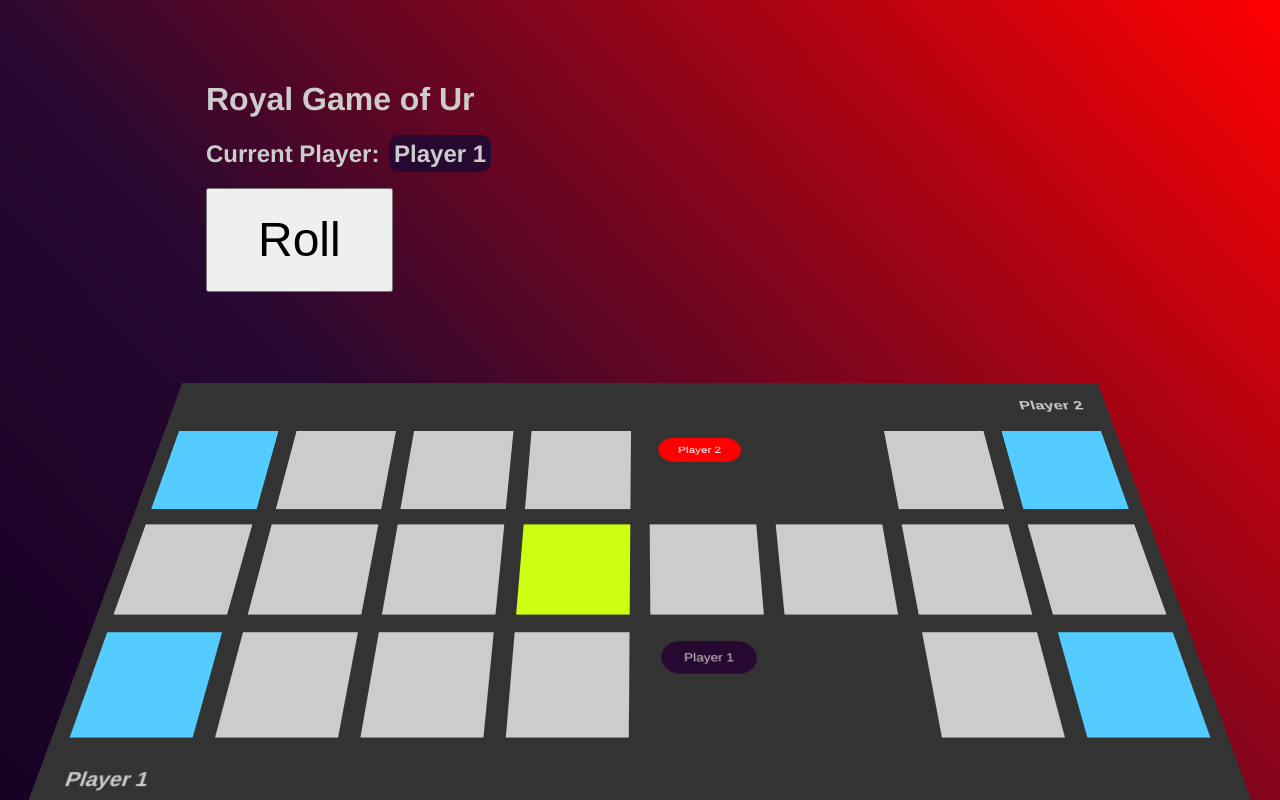
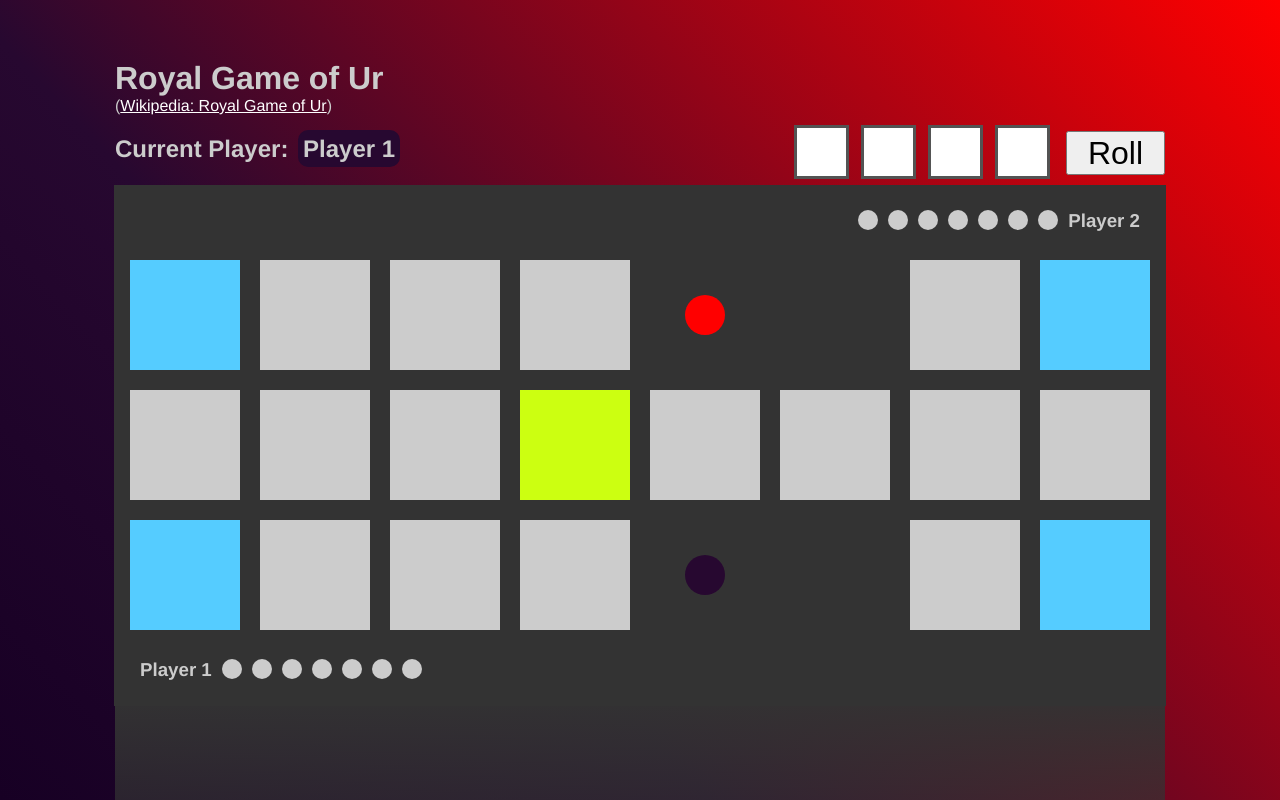
Before and after one commit to manfrin/game_of_ur_vue, a Vue app: page / in a window 1280 px wide. Shown: the top 800 px of the page. Built offline with nearby package versions, Linux system fonts and the light colour scheme.

Commit message:
Lots of cleanup.

```diff
--- a/src/components/Board.vue
+++ b/src/components/Board.vue
@@ -1,21 +1,22 @@
 <template>
   <div>
     <div class='board-container'>
-      <h3 class='player-2-name'>Player 2</h3>
+      <h3 class='player-2-name'><PipDisplay playerSide='player2' /> Player 2</h3>
       <TileRow :pips='pips' :layout='boardLayout.player' playerSide='player2' :validMoves='validMoves'/>
       <TileRow :pips='pips' :layout='boardLayout.middle' playerSide='middle' :validMoves='validMoves'/>
       <TileRow :pips='pips' :layout='boardLayout.player' playerSide='player1' :validMoves='validMoves'/>
-      <h3 class='player-1-name'>Player 1</h3>
+      <h3 class='player-1-name'>Player 1 <PipDisplay playerSide='player1' /></h3>
     </div>
   </div>
 </template>
 
 <script>
 import TileRow from "./TileRow.vue"
+import PipDisplay from "./PipDisplay.vue"
 
 export default {
   name: 'Board',
-  components: {TileRow},
+  components: {TileRow, PipDisplay},
   props: {
     validMoves: Object,
   },
@@ -51,7 +52,7 @@ export default {
 .board-container {
   display: inline-block;
   background: #333;
-  transform: rotateX(35deg);
+  /* transform: rotateX(35deg); */
   padding: 6px;
 }
 .player-1-name {
--- a/src/components/Controls.vue
+++ b/src/components/Controls.vue
@@ -1,5 +1,5 @@
 <template>
-  <button v-if='canRoll' @click='clickRoll'>Roll</button>
+  <button :disabled='!canRoll' @click='clickRoll'>Roll</button>
 </template>
 
 <script>
@@ -21,7 +21,9 @@ export default {
 <style scoped>
 button {
   line-height: 0;
-  padding: 50px;
-  font-size: 3em;
+  padding: 20px;
+  font-size: 2em;
+  vertical-align: middle;
+  margin: 0 0px 0 10px;
 }
 </style>
--- a/src/components/Die.vue
+++ b/src/components/Die.vue
@@ -1,7 +1,6 @@
 <template>
-  <div v-if='!canRoll'>
-    <p>Moves: {{ moves }} </p>
-    <div class='dice' v-for="(dice, index) in die" :key='index' :class='{rolledPip: dice > 0}'>
+  <div>
+    <div class='dice' v-for="(dice, index) in die" :key='index' :class='{rolledPip: dice > 0, disabled: canRoll}'>
       {{ dice }}
     </div>
   </div>
@@ -40,4 +39,10 @@ export default {
   background-color: #333;
   color: #ccc;
 }
+
+.dice.disabled {
+  border: 3px solid rgb(83, 83, 83);
+  background-color: #fff;
+  color: #fff;
+}
 </style>
--- a/src/components/Game.vue
+++ b/src/components/Game.vue
@@ -1,10 +1,15 @@
 <template>
   <div>
     <header>
-      <h1>Royal Game of Ur</h1>
-      <h2>Current Player: <span :class='currentPlayer'>{{ currentPlayerReadable }}</span></h2>
-      <div class='die'>
-        <Die />
+      <div class='header-half'>
+        <h1>Royal Game of Ur</h1>
+        <p>(<a href="https://en.wikipedia.org/wiki/Royal_Game_of_Ur" target="_blank">Wikipedia: Royal Game of Ur</a>)</p>
+        <h2>Current Player: <span :class='currentPlayer'>{{ currentPlayerReadable }}</span></h2>
+      </div>
+      <div class='header-half right'>
+        <div class='die'>
+          <Die />
+        </div>
         <Controls />
       </div>
     </header>
@@ -79,14 +84,45 @@ export default {
 </script>
 
 <style>
-.board {
-  perspective: 1000px;
+
+header {
+  width: 1050px;
+  display: inline-block;
+  text-align: left;
 }
 
-header {
-  width: 868px;
+h1 {
+  margin: 0;
+  padding: 0;
+}
+
+p {
+  margin: 0;
+}
+
+a {
+  color: #fff;
+}
+
+
+a:visited {
+  color: #fff;
+}
+
+
+a:hover {
+  color: #ff0000;
+}
+
+.header-half {
   display: inline-block;
-  text-align: left;
+  width: 50%;
+  margin: 0;
+  padding: 0;
+}
+
+.right {
+  text-align: right;
 }
 
 span {
@@ -105,7 +141,7 @@ span.player2 {
 }
 
 .die {
-  height: 120px;
+  display: inline-block;
 }
 
 </style>
--- a/src/components/Logs.vue
+++ b/src/components/Logs.vue
@@ -1,7 +1,7 @@
 <template>
   <div class='log-container'>
     <ul>
-      <li v-for='(log, i) in logs.slice().reverse()' :key='i'>
+      <li v-for='(log, i) in logs.slice().reverse().slice(0, 20)' :key='i'>
         <span :class='log.player'>{{ readablePlayer(log.player) }}</span> {{ log.text }}
       </li>
     </ul>
@@ -35,7 +35,8 @@ export default {
 
 ul {
   list-style: none;
-  width: 1205px;
+  /* width: 1205px; */
+  width: 1020px;
   text-align: left;
   line-height: 2em;
   padding: 15px;
--- /dev/null
+++ b/src/components/PipDisplay.vue
@@ -0,0 +1,51 @@
+<template>
+  <div class='pip-display'>
+    <div v-for='(pip, i) in finishedPips' :key='i + "_finished"' :class='[playerSide, "pips", "finished"]'></div>
+    <div v-for='(pip, i) in unfinishedPips' :key='i + "_unfinished"' :class='[playerSide, "pips", "unfinished"]'></div>
+  </div>
+</template>
+
+<script>
+export default {
+  name: 'PipDisplay',
+  props: {
+    playerSide: String
+  },
+  computed: {
+    pipCompletion () {
+      return this.$store.getters.pipCompletion[this.playerSide]
+    },
+    finishedPips () {
+      return this.pipCompletion.finished
+    },
+    unfinishedPips () {
+      return this.pipCompletion.unfinished
+    }
+  }
+}
+</script>
+
+<style scoped>
+.pip-display {
+  width: 250px;
+  display: inline-block;
+}
+
+.pips {
+  height: 20px;
+  width: 20px;
+  border-radius: 20px;
+  margin: 0 5px -3px 5px;
+  background-color: #ccc;
+  display: inline-block;
+}
+
+.pips.finished.player1 {
+  background-color: #270830;
+}
+
+.pips.finished.player2 {
+  background-color: #ff0000;
+}
+
+</style>
--- a/src/components/Tile.vue
+++ b/src/components/Tile.vue
@@ -1,6 +1,6 @@
 <template>
   <div class='board-space' v-bind:class='classObject' @mouseover='isHovering' @click='move'>
-    <p v-if='hasPip' v-bind:class='pip'>{{ pipName }}</p>
+    <p v-if='hasPip' v-bind:class='pip'></p>
   </div>
 </template>
 
@@ -12,6 +12,10 @@ export default {
     playerSide: String
   },
   computed: {
+    checkHover() {
+      return this.$store.state.canPlay &&
+        (this.$store.getters.opponent !== this.playerSide)
+    },
     canMoveTo () {
       return this.onside && this.validTargets.includes(this.address)
     },
@@ -122,20 +126,23 @@ export default {
       }
     },
     isHovering() {
-      this.$store.dispatch('hover', {address: this.address, playerSide: this.playerSide, canMoveTo: this.canMoveTo, canMoveFrom: this.canMoveFrom})
+      if (this.checkHover) {
+        this.$store.dispatch('hover', {address: this.address, playerSide: this.playerSide, canMoveTo: this.canMoveTo, canMoveFrom: this.canMoveFrom})
+      }
     }
   }
 }
 </script>
 
-<style>
+<style scoped>
 .board-space {
   width: 110px;
   height: 110px;
-  display: inline-block;
+  display: inline-flex;
   font-size: .8em;
   vertical-align: middle;
   margin: 10px;
+  align-items: center;
 }
 
 .start {
@@ -189,8 +196,13 @@ export default {
 p {
   padding: 10px;
   border-radius: 20px;
-  margin: 10px;
-  max-width: 80px;
+  margin: 0 auto;
+  height: 20px;
+  width: 20px;
+}
+
+.hovering p {
+  border: 3px solid #fff;
 }
 
 p.player1 {
--- a/src/store.js
+++ b/src/store.js
@@ -10,6 +10,10 @@ export default new Vuex.Store({
     pips: {
       player1: [0, 0, 0, 0, 0, 0, 0],
       player2: [0, 0, 0, 0, 0, 0, 0],
+    },
+    finishedPips: {
+      player1: 0,
+      player2: 0
     },
     canRoll: true,
     canPlay: false,
@@ -40,6 +44,7 @@ export default new Vuex.Store({
     nextTurn (state) {
       state.canPlay = false
       state.canRoll = true
+      state.hoveringOver = {}
     },
     log (state, logEntry) {
       state.logs.push(logEntry)
@@ -50,6 +55,13 @@ export default new Vuex.Store({
     movePiece (state, {player, idx, address}) {
       Vue.set(state.pips[player], idx, address)
       state.validMoves = {}
+      state.hoveringOver = {}
+    },
+    winPiece (state, {player, idx}) {
+      Vue.delete(state.pips[player], idx)
+      state.finishedPips[player] += 1
+      state.validMoves = {}
+      state.hoveringOver = {}
     },
     checkValidMoves (state) {
       var valid = {}
@@ -75,7 +87,7 @@ export default new Vuex.Store({
         }))
       }
       state.validMoves = valid
-      state.hasValidMoves = valid.length > 0
+      state.hasValidMoves = Object.keys(valid).length > 0
     }
   },
   actions: {
@@ -114,6 +126,11 @@ export default new Vuex.Store({
       var opponent = state.currentPlayer === 'player1' ? 'player2' : 'player1'
       var pipLoc = +address - moves
       var pipIdx = state.pips[player].indexOf(pipLoc)
+
+      if (+address === 15) {
+        commit('log', {player: state.currentPlayer, text: 'got a piece to the end!'})
+        commit('winPiece', {player, idx: pipIdx})
+      } else {
         var oppPipIdx = state.pips[opponent].indexOf(+address)
         var onReroll = state.board[+address].type === 'reroll'
         commit('log', {player: player, text: `moved a piece from ${address - moves} to ${address}.`})
@@ -122,10 +139,29 @@ export default new Vuex.Store({
           commit('log', {player: player, text: `took opponents piece.`})
         }
         commit('movePiece', {player, idx: pipIdx, address})
+      }
       if (!onReroll) {
         commit('changePlayer')
       }
       commit('nextTurn')
     }
+  },
+  getters: {
+    pipCompletion: state => {
+      var player1Finished = +state.finishedPips.player1
+      var player1Unfinished = +state.pips.player1.length
+      var player2Finished = +state.finishedPips.player2
+      var player2Unfinished = +state.pips.player2.length
+      return {
+        player1: {
+          finished: player1Finished,
+          unfinished: player1Unfinished
+        },
+        player2: {
+          finished: player2Finished,
+          unfinished: player2Unfinished
+        }
+      }
+    }
   }
 })
```
Lines whose indentation alone changed are shown as unchanged.
